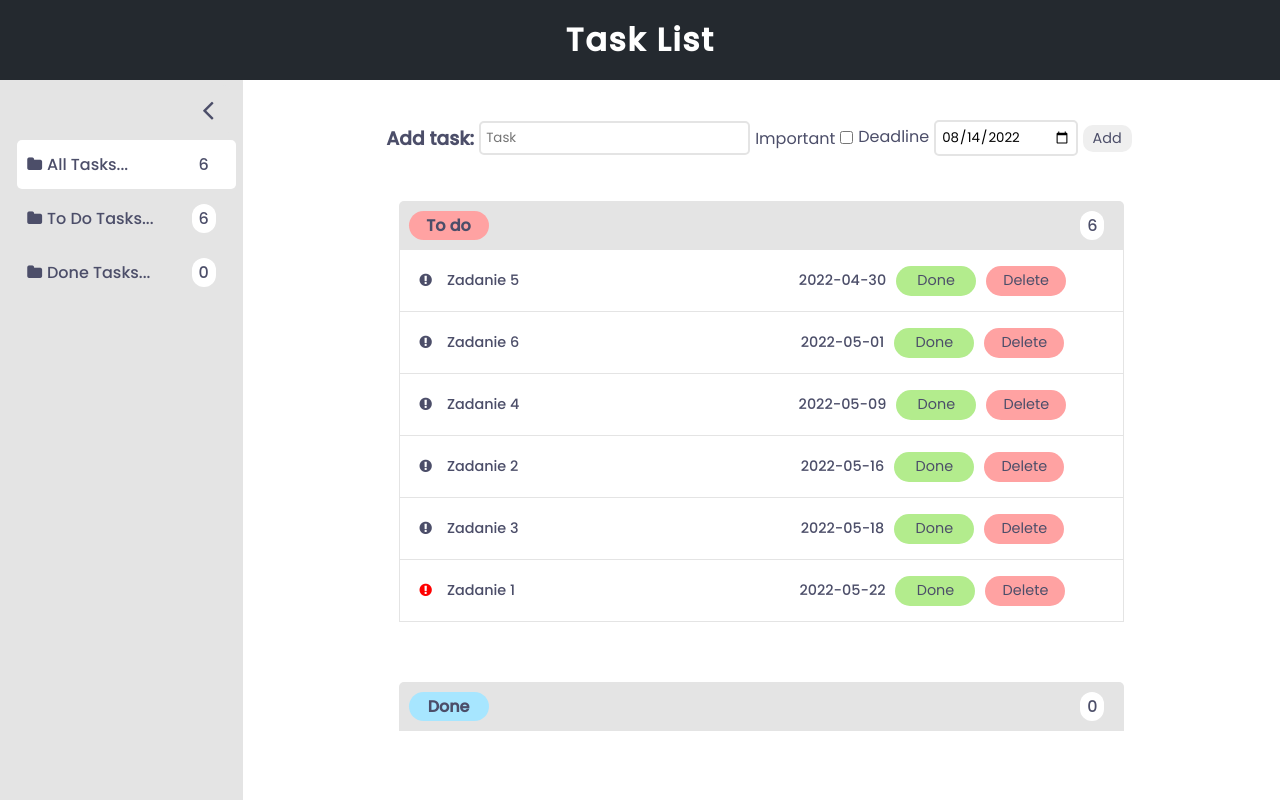
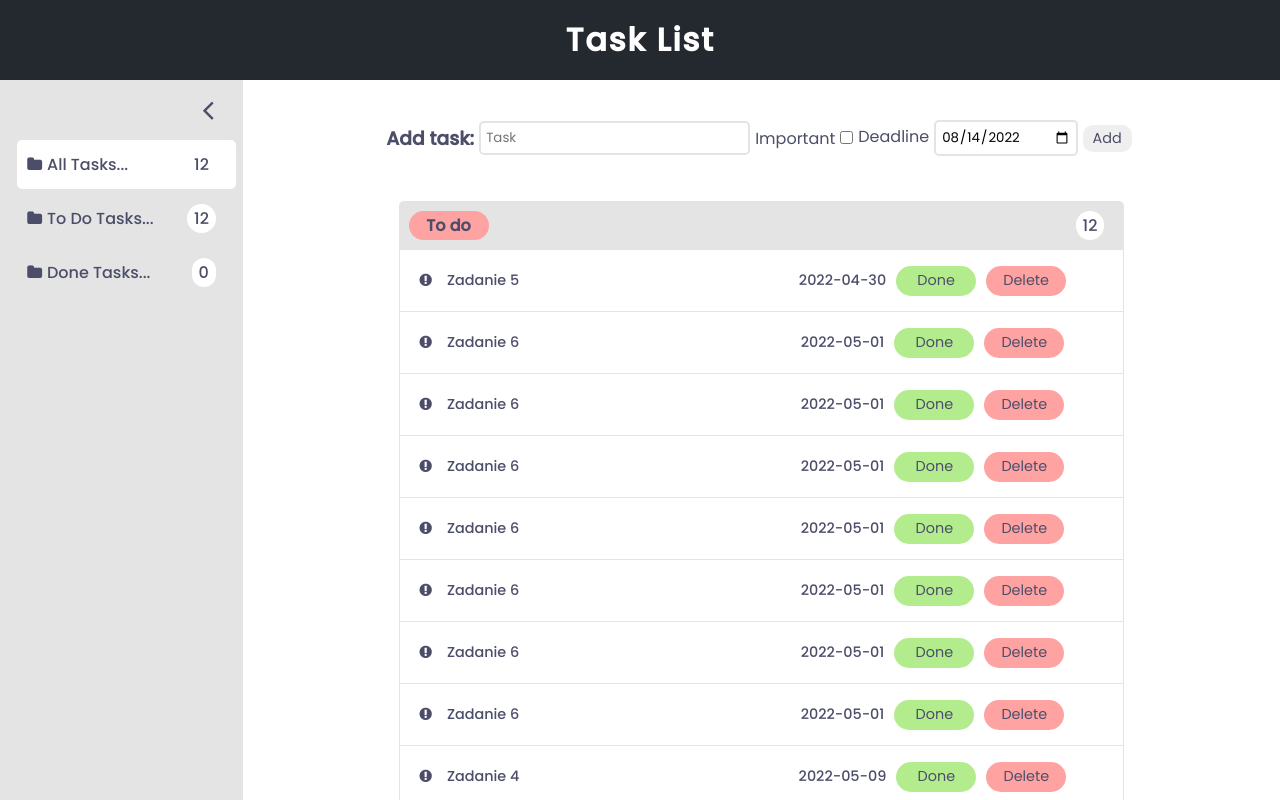
Before and after one commit to GrajMat/Task-list-in-react, a React (Create React App) app: page / in a window 1280 px wide. Shown: the top 800 px of the page. Built offline with nearby package versions, Linux system fonts and the light colour scheme.

Commit message:
test commit

```diff
--- a/package.json
+++ b/package.json
@@ -1,4 +1,5 @@
 {
+  "homepage": "https://myusername.github.io/my-app",
   "name": "task-list-react",
   "version": "0.1.0",
   "private": true,
@@ -6,6 +7,7 @@
     "@testing-library/jest-dom": "^5.16.5",
     "@testing-library/react": "^13.3.0",
     "@testing-library/user-event": "^13.5.0",
+    "gh-pages": "^4.0.0",
     "react": "^18.2.0",
     "react-dom": "^18.2.0",
     "react-router-dom": "^6.3.0",
@@ -13,6 +15,8 @@
     "web-vitals": "^2.1.4"
   },
   "scripts": {
+    "predeploy": "npm run build",
+    "deploy": "gh-pages -d build",
     "start": "react-scripts start",
     "build": "react-scripts build",
     "test": "react-scripts test",
--- a/src/App.js
+++ b/src/App.js
@@ -20,7 +20,13 @@ const App = () => {
       { id: 2, text: "Zadanie 3", date: "2022-05-18", active: true, important: false, finishDate: null },
       { id: 3, text: "Zadanie 4", date: "2022-05-09", active: true, important: false, finishDate: null },
       { id: 4, text: "Zadanie 5", date: "2022-04-30", active: true, important: false, finishDate: null },
-      { id: 5, text: "Zadanie 6", date: "2022-05-01", active: true, important: false, finishDate: null }
+      { id: 5, text: "Zadanie 6", date: "2022-05-01", active: true, important: false, finishDate: null },
+      { id: 6, text: "Zadanie 6", date: "2022-05-01", active: true, important: false, finishDate: null },
+      { id: 7, text: "Zadanie 6", date: "2022-05-01", active: true, important: false, finishDate: null },
+      { id: 8, text: "Zadanie 6", date: "2022-05-01", active: true, important: false, finishDate: null },
+      { id: 9, text: "Zadanie 6", date: "2022-05-01", active: true, important: false, finishDate: null },
+      { id: 10, text: "Zadanie 6", date: "2022-05-01", active: true, important: false, finishDate: null },
+      { id: 11, text: "Zadanie 6", date: "2022-05-01", active: true, important: false, finishDate: null },
    ]);
 
    const [dialog, setDialog] = useState(false)
@@ -90,6 +96,17 @@ const App = () => {
    const rejectDelete = () => setDialog(false)
 
 
+   // const stickSidebar = () => {
+   //    const header = document.getElementsByTagName('header');
+   //    const headerHeight = header.ClientHeight;
+   //    if (header.scrollTop > headerHeight) {
+   //       console.log("przescrollowane");
+
+   //    }
+   // }
+
+
+
 
 
    return (
```
Also changed, not shown: 1 other file (tests, documents, lock files or other folders).
